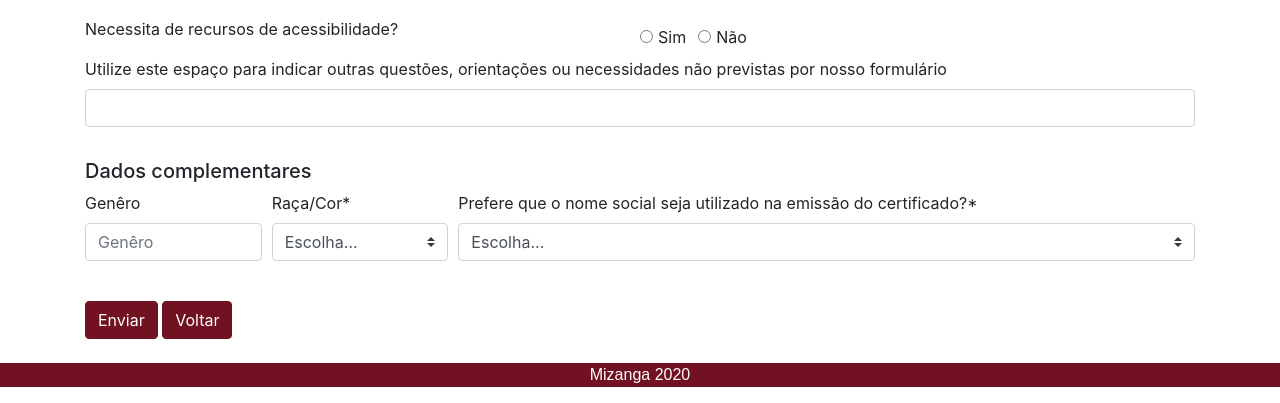
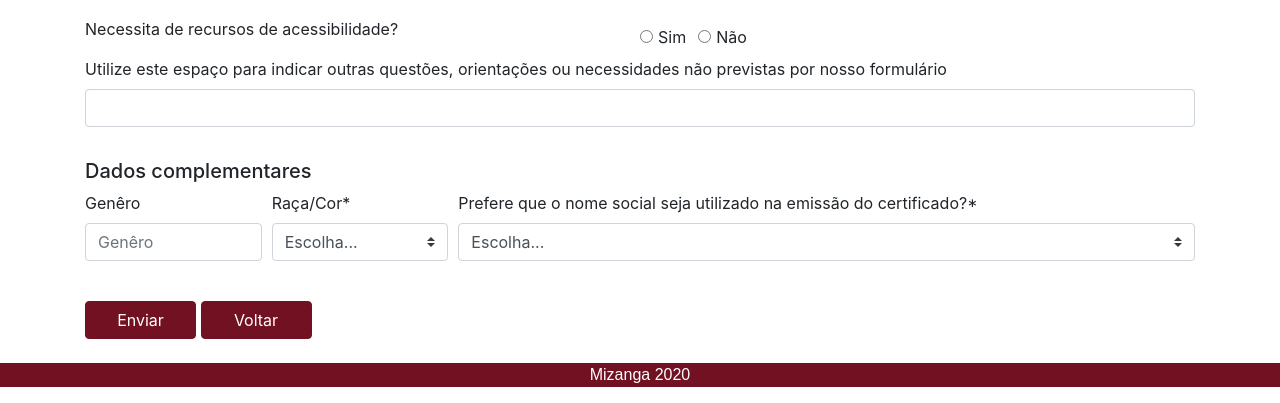
Before and after one commit to stephaniedt/mizanga, a PHP site: page /cadast_inscrito.php in a window 1280 px wide. Shown: the part 1826-2229 px from the top of the page. Run offline with PHP 8.4, Linux system fonts and the light colour scheme; some web fonts are replaced.

Commit message:
mudanca tamanho botao

```diff
--- a/cadast_inscrito.php
+++ b/cadast_inscrito.php
@@ -319,8 +319,8 @@
         </form>
 
         <div class="my-4">
-            <button type="submit" class="btn btn-primary">Enviar</button>
-            <button type="button" class="btn btn-primary">Voltar</button>
+            <button type="submit" class="btn btn-primary" style="width: 10%">Enviar</button>
+            <button type="button" class="btn btn-primary" style="width: 10%">Voltar</button>
         </div>
     </div>
 
```
